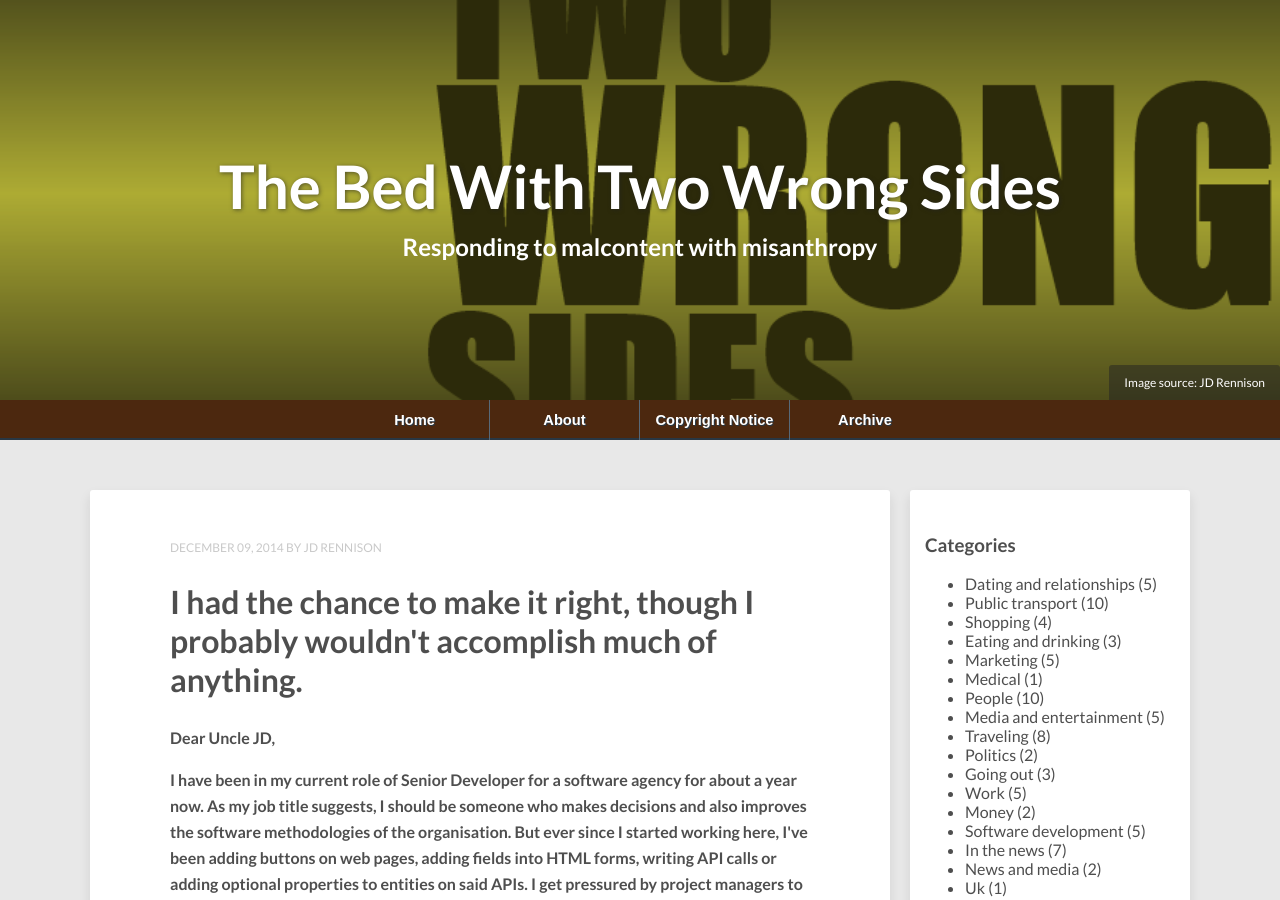
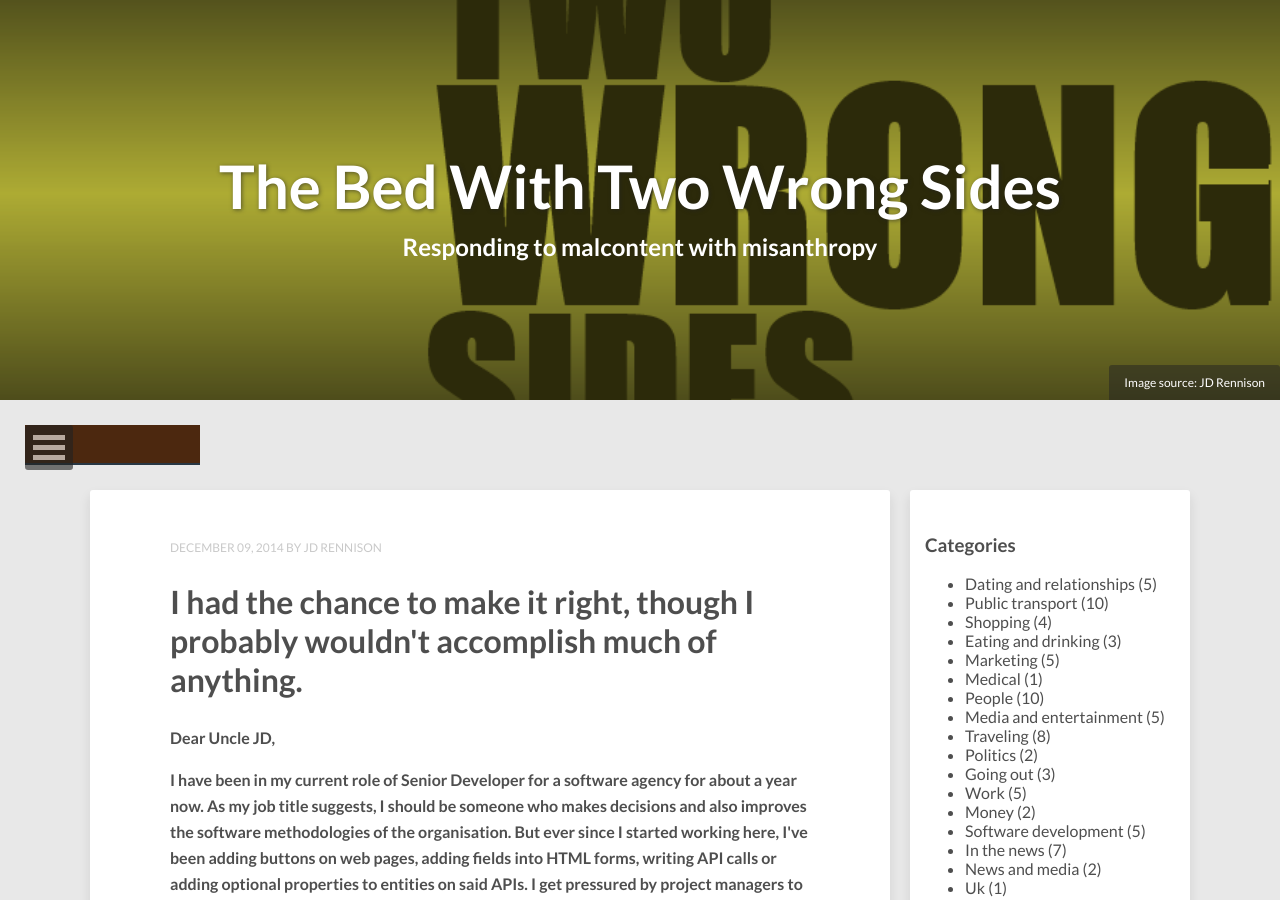
Before and after one commit to jdrennison/thegrumpygrumbler, a Jekyll site: the page built from index.html, in a window 1280 px wide and 900 px high. Built offline with Jekyll 4.4.1, drawn with Linux system fonts in a browser that asks for light colours; nearby versions of some CDN libraries; the list of posts is cut into pages by our own code.

Commit message:
Doing the bloody nav menu

```diff
--- a/_includes/navigation-large.html
+++ b/_includes/navigation-large.html
@@ -1,4 +1,4 @@
-<nav class="clearfix">
+<nav id="largenav" class="clearfix">
     <ul class="clearfix">
         <li><a href="{{ site.url }}/">Home</a></li>
         <li><a href="{{ site.url }}/about/">About</a></li>
--- a/_layouts/post-index.html
+++ b/_layouts/post-index.html
@@ -25,7 +25,7 @@
     </div><!-- /.header-title-wrap -->
   </div><!-- /.header-title -->
 </div><!-- /.entry-header -->
-{% include navigation-large.html %}
+{% include navigation.html %}
 <div id="middle">
 	<div id="main" role="main">
 	  {{ content }}
```
